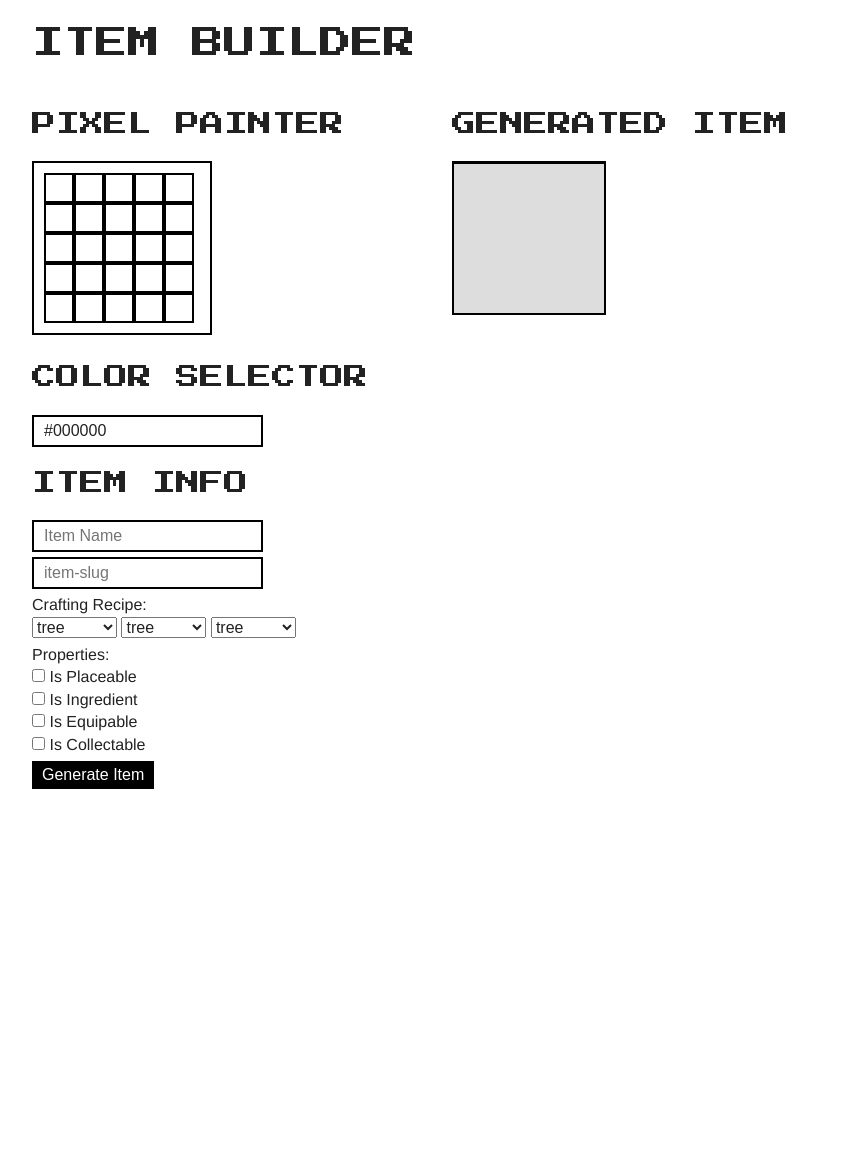
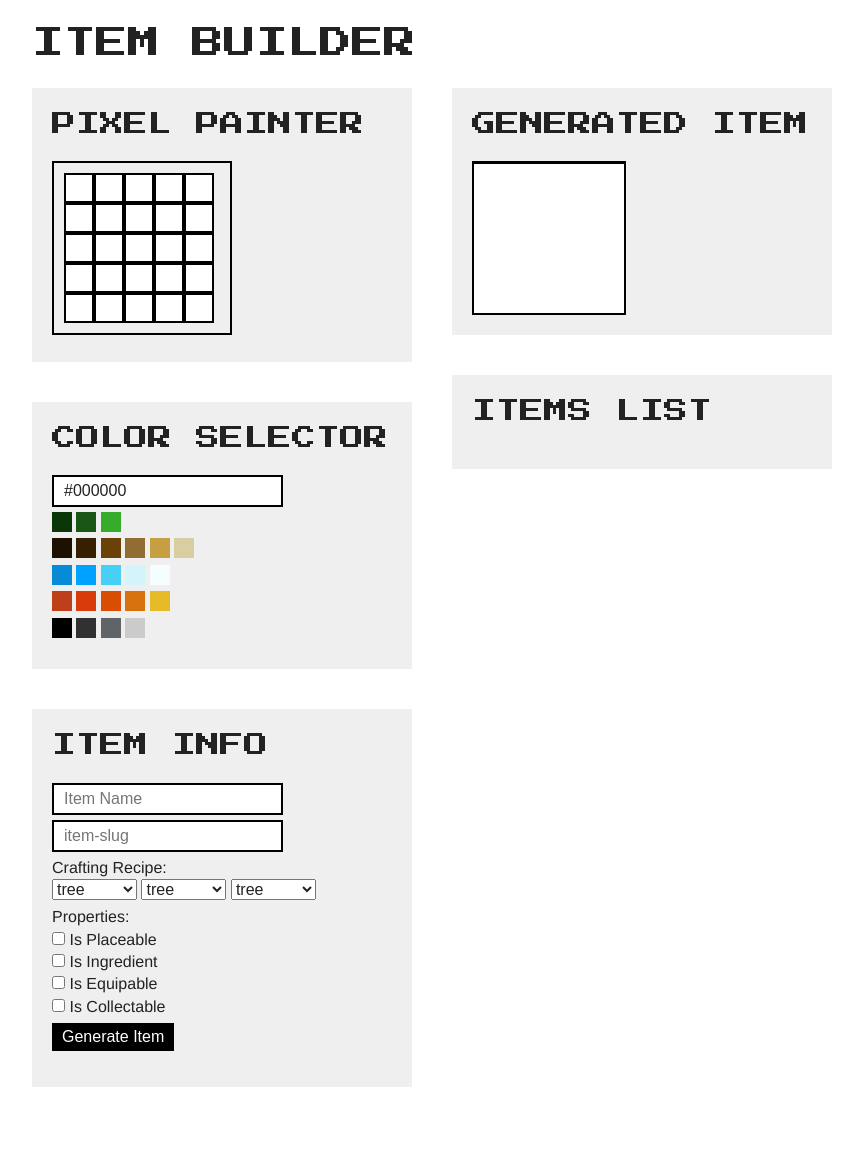
Before and after one commit to mattbeaudry/beaudryland, a PHP site: the page made by spritepainter.php in a window 1280 px wide. Shown: the whole page, without its empty margins (208-1071 px from the left). Before the commit the page ends 789 px from the top, so only its background shows below. Run offline with PHP 8.4, Linux system fonts and the light colour scheme; data that the repository does not hold is empty.

Commit message:
item creator: color palette, ajax save item, display list of items, layout & styles

```diff
--- a/php/createnewitem.php
+++ b/php/createnewitem.php
@@ -5,16 +5,20 @@ session_start();
 
 $newitemname = $_POST['name'];
 $newitemslug = $_POST['slug'];
+$recipe = $_POST['recipe'];
+$properties = $_POST['properties'];
 
 $mysqli = new mysqli($host, $sqlusername, $sqlpassword, $db_name);
 if(mysqli_connect_errno()){ echo mysqli_connect_error(); }
 
 $newitemname = stripslashes($newitemname);
 $newitemslug = stripslashes($newitemslug);
+$recipe = stripslashes($recipe);
+$properties = stripslashes($properties);
 
 $result = $mysqli->query(
 	"INSERT INTO beaudryland_items
-	(name,slug) VALUES ('".$newitemname."','".$newitemslug."')"
+	(name,slug,recipe,properties) VALUES ('".$newitemname."','".$newitemslug."','".$recipe."','".$properties."')"
 ) or die(mysql_error() );
 
 if($result){
--- a/spritepainter.php
+++ b/spritepainter.php
@@ -1,3 +1,9 @@
+<?php
+include 'config.php';
+ob_start();
+session_start();
+?>
+
 <!DOCTYPE html>
 <!--[if lt IE 7]>      <html class="no-js lt-ie9 lt-ie8 lt-ie7"> <![endif]-->
 <!--[if IE 7]>         <html class="no-js lt-ie9 lt-ie8"> <![endif]-->
@@ -32,11 +38,16 @@
     width:50%;
     padding-left:20px;
 }
+.panel-bottom {
+    float:left;
+    width:100%;
+}
 .the-fucking-canvas {
     border:solid 2px #000;
     padding:10px;
     display:inline-block;
     width:180px;
+
 }
 .canvas-pixel {
     float:left;
@@ -44,6 +55,7 @@
     height:30px;
     border:solid 2px #000;
     cursor:pointer;
+    background-color:#fff;
 }
 .color-code {
 
@@ -72,9 +84,57 @@ input[type="text"] {
 #itemsvg {
     width: 154px;
     height: 154px;
-    background-color: #ddd;
     border: solid 2px #000;
+    background-color:#fff;
     border-width: 3px 2px 2px 2px;
+}
+.color-palette {
+    margin:5px 0;
+}
+.color-palette span {
+    display:inline-block;
+    width:20px;
+    height:20px;
+    cursor:pointer;
+}
+.color-palette span:hover {
+    border:dashed 2px #000;
+}
+.pine { background-color:#0b3607; }
+.tree { background-color:#195513; }
+.grass { background-color:#36ac2a; }
+
+.hole { background-color:#1d1101; }
+.trunk { background-color:#362001; }
+.dirt { background-color:#6a4107; }
+.wood { background-color:#916d33; }
+.board { background-color:#c59f42; }
+.sand { background-color:#d8cea0; }
+
+.ocean { background-color:#068bd7; }
+.water { background-color:#00a2ff; }
+.diamond { background-color:#47d0f3; }
+.ice { background-color:#d4f4fc; }
+.snow { background-color:#f5fdff; }
+
+.brick { background-color:#bd401a; }
+.red { background-color:#d93b0a; }
+.fire { background-color:#d94e03; }
+.clay { background-color:#d7710d; }
+.gold { background-color:#e6bb27; }
+
+.black { background-color:#000000; }
+.road { background-color:#313131; }
+.rock { background-color:#606469; }
+.silver { background-color:#cbcbcb; }
+
+section {
+    background-color:#efefef;
+    padding:20px 20px 20px;
+    margin-bottom:40px;
+}
+section h2 {
+    margin-top:0px;
 }
 
 </style>
@@ -125,8 +185,37 @@ input[type="text"] {
                 <section>
                     <h2>Color Selector</h2>
                     <form class="color-code">
-                        <input type="text" name="hexcode" placeholder="#000000" value="#000000">
+                        <input class="form-color" type="text" name="hexcode" placeholder="#000000" value="#000000">
                     </form>
+                    <div class="color-palette">
+                        <span class="pine"></span>
+                        <span class="tree"></span>
+                        <span class="grass"></span>
+                        <br>
+                        <span class="hole"></span>
+                        <span class="trunk"></span>
+                        <span class="dirt"></span>
+                        <span class="wood"></span>
+                        <span class="board"></span>
+                        <span class="sand"></span>
+                        <br>
+                        <span class="ocean"></span>
+                        <span class="water"></span>
+                        <span class="diamond"></span>
+                        <span class="ice"></span>
+                        <span class="snow"></span>
+                        <br>
+                        <span class="brick"></span>
+                        <span class="red"></span>
+                        <span class="fire"></span>
+                        <span class="clay"></span>
+                        <span class="gold"></span>
+                        <br>
+                        <span class="black"></span>
+                        <span class="road"></span>
+                        <span class="rock"></span>
+                        <span class="silver"></span>
+                    </div>
                 </section>
 
                 <section>
@@ -135,15 +224,15 @@ input[type="text"] {
                         <ul>
                             <li>
                                 <label for="name"></label>
-                                <input type="text" name="name" placeholder="Item Name">
+                                <input class="form-name" type="text" name="name" placeholder="Item Name">
                             </li>
                             <li>
                                 <label for="slug"></label>
-                                <input type="text" name="slug" placeholder="item-slug">
+                                <input class="form-slug" type="text" name="slug" placeholder="item-slug">
                             </li>
                             <li>
-                                <label for="recipe-1">Crafting Recipe:</label><br>
-                                <select name="recipe-1">
+                                <label>Crafting Recipe:</label><br>
+                                <select class="form-recipe-1" name="recipe-1">
                                     <option value="tree">tree</option>
                                     <option value="rock">rock</option>
                                     <option value="pinetree">pinetree</option>
@@ -157,7 +246,7 @@ input[type="text"] {
                                     <option value="oil">oil</option>
                                     <option value="clay">clay</option>
                                 </select>
-                                <select name="recipe-2">
+                                <select class="form-recipe-2" name="recipe-2">
                                     <option value="tree">tree</option>
                                     <option value="rock">rock</option>
                                     <option value="pinetree">pinetree</option>
@@ -171,7 +260,7 @@ input[type="text"] {
                                     <option value="oil">oil</option>
                                     <option value="clay">clay</option>
                                 </select>
-                                <select name="recipe-3">
+                                <select class="form-recipe-3" name="recipe-3">
                                     <option value="tree">tree</option>
                                     <option value="rock">rock</option>
                                     <option value="pinetree">pinetree</option>
@@ -189,10 +278,10 @@ input[type="text"] {
                             <li>
                                 <fieldset>
                                     <legend for="properties">Properties:</legend>
-                                    <input type="checkbox" name="properties" value="isplaceable"> Is Placeable<br>
-                                    <input type="checkbox" name="properties" value="isingredient"> Is Ingredient<br>
-                                    <input type="checkbox" name="properties" value="isequipable"> Is Equipable<br>
-                                    <input type="checkbox" name="properties" value="iscollectable"> Is Collectable<br>
+                                    <input class="form-property" type="checkbox" name="properties" value="isplaceable"> Is Placeable<br>
+                                    <input class="form-property" type="checkbox" name="properties" value="isingredient"> Is Ingredient<br>
+                                    <input class="form-property" type="checkbox" name="properties" value="isequipable"> Is Equipable<br>
+                                    <input class="form-property" type="checkbox" name="properties" value="iscollectable"> Is Collectable<br>
                                 </fieldset>
                             </li>
                             <li>
@@ -202,20 +291,47 @@ input[type="text"] {
                     </form>
                 </section>
             </div>
+
             <div class="panel-right">
-
                 <section>
                     <h2>Generated Item</h2>
                     <div id="itemsvg"></div>
+                </section>
+
+                <section>
+                    <h2>Items List</h2>
+
+
+<?php
+
+    $mysqli = new mysqli($host, $sqlusername, $sqlpassword, $db_name);
+    if(mysqli_connect_errno()){ echo mysqli_connect_error(); }
+
+    if ( $result = $mysqli->query("SELECT * FROM beaudryland_items") ) {
+        if($result->num_rows > 0) {
+            while($row = $result->fetch_assoc()) {
+                $name = $row['name'];
+                $slug = $row['slug'];
+                $recipe = $row['recipe'];
+                echo 'Name: '.$name.'<br>';
+                echo 'Slug: '.$slug.'<br>';
+                echo 'Recipe: '.$recipe;
+                echo '<br><br>';
+            }
+        }
+    } else {
+        mysql_error();
+    }
+
+?>
+
+
                 </section>
             </div>
 
 		</div>
 
-        <!--
-        <script src="//ajax.googleapis.com/ajax/libs/jquery/1.8.3/jquery.min.js"></script>
-        -->
-        <script>window.jQuery || document.write('<script src="js/vendor/jquery-2.1.1.js"><\/script>')</script>
+        <script src="js/vendor/jquery-2.1.1.js"></script>
         <script src="js/vendor/jquery.color.js"></script>
         <script src="js/vendor/raphael-min.js"></script>
         <script src="js/plugins.js"></script>
@@ -230,24 +346,35 @@ $('.canvas-pixel').on("click", function() {
     $(this).css("background-color",colorcode);
     $(this).attr("data-color",colorcode);
 });
-/*
+
+$('.color-palette span').on("click", function() {
+    var color = $(this).css("background-color");
+    $('.color-code .form-color').css("background-color", color);
+    $('.color-code .form-color').val(color);
+});
+
 $('.item-builder').submit(function(e) {
     createSVG();
+    var name = $('.item-builder .form-name').val();
+    var slug = $('.item-builder .form-slug').val();
+    var recipe1 = $('.item-builder .form-recipe-1').val();
+    var recipe2 = $('.item-builder .form-recipe-2').val();
+    var recipe3 = $('.item-builder .form-recipe-3').val();
+    var recipe = recipe1+recipe2+recipe3;
+    $.post('php/createnewitem.php', {name: name, slug: slug, recipe: recipe}, function(data) {
+        //alert("saved item");
+
+    });
     event.preventDefault();
 });
-*/
 
 var paper;
-
 var createSVG = function() {
-
     $('#itemsvg svg').remove();
-
     paper = Raphael(document.getElementById('itemsvg'), 150, 150);
     var pixels = [];
     var x = 0;
     var y = 0;
-
     $('.canvas-pixel').each(function(i) {
         var color = $(this).attr("data-color");
         //color = hexc(color);
@@ -262,35 +389,21 @@ var createSVG = function() {
             } else {
                 x = (i%5) * 30;
             }
-
-
         }
-
-        //var x = (i%5) * 30;
-        //var y = 0;
         pixels[i] = paper.rect(x, y, 30, 30);
-        //pixels[i] = paper.rect(0, 0, 30, 30);
         pixels[i].attr("fill", color);
         pixels[i].attr("stroke", color);
     });
-
-    //var rectangle1 = paper.rect(0, 0, 30, 30);
-    //rectangle1.attr("fill", "#000");
-    //rectangle1.attr("stroke", "#000");
-
 };
 
 </script>
 
-        <!-- Google Analytics: change UA-XXXXX-X to be your site's ID.
-        <script>
-        	/*
-            var _gaq=[['_setAccount','UA-XXXXX-X'],['_trackPageview']];
-            (function(d,t){var g=d.createElement(t),s=d.getElementsByTagName(t)[0];
-            g.src=('https:'==location.protocol?'//ssl':'//www')+'.google-analytics.com/ga.js';
-            s.parentNode.insertBefore(g,s)}(document,'script'));
-            */
-        </script>
-        -->
+
+
     </body>
 </html>
+
+<?php
+    $mysqli->close();
+    ob_end_flush();
+?>
```
